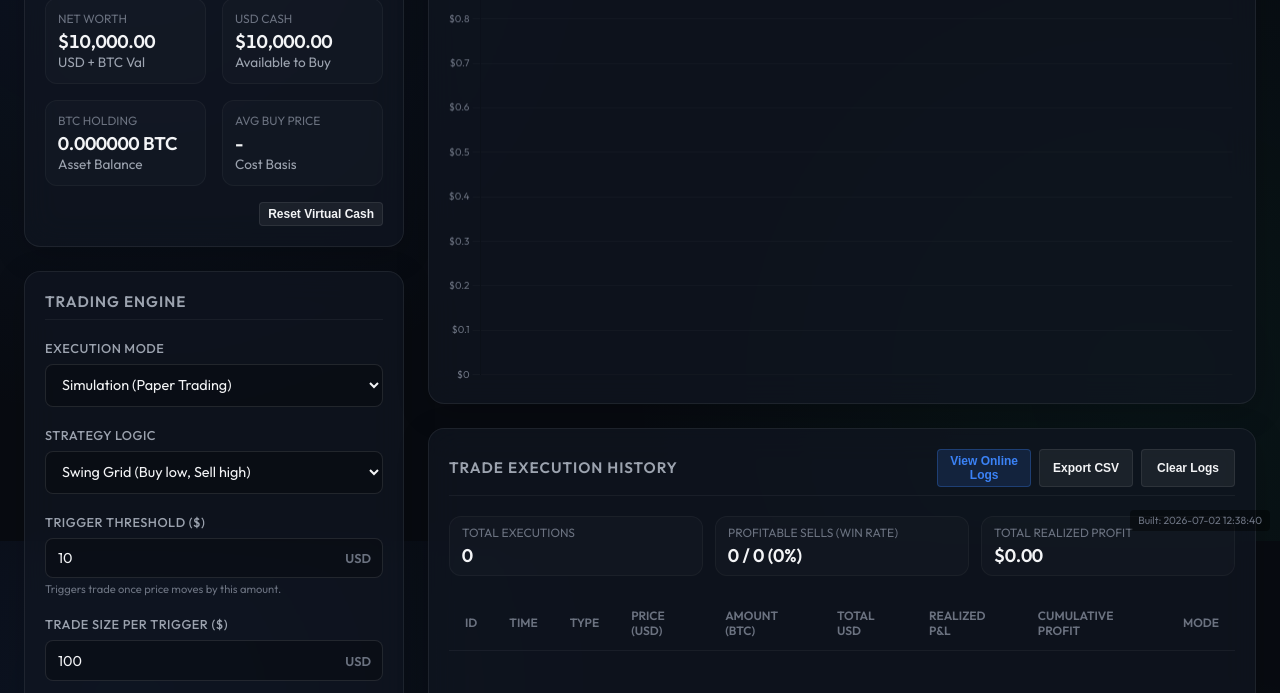
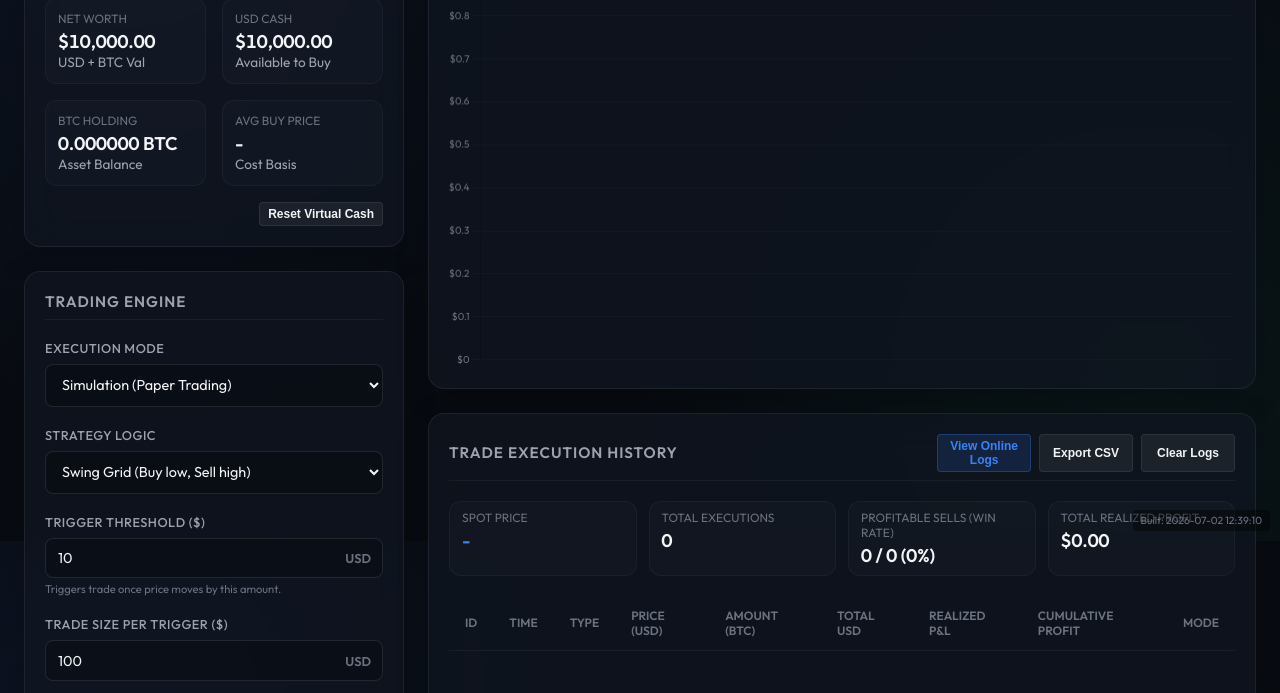
Before and after one commit to marcboy/btc-trader, a website: page index.html in a window 1280 px wide. Shown: the part 259-952 px from the top of the page. Drawn offline with nearby package versions, Linux system fonts and the light colour scheme; some packages are replaced by stand-ins of ours; a script that the page names is missing.

Commit message:
Add real-time Spot Price stat card inside execution history summary grid

```diff
--- a/app.js
+++ b/app.js
@@ -676,9 +676,14 @@ function updateUI() {
   }
 
   // 4. Statistics Block
+  const spotPriceEl = document.getElementById('stat-spot-price');
   const totalTradesEl = document.getElementById('stat-total-trades');
   const profitableTradesEl = document.getElementById('stat-profitable-trades');
   const totalProfitEl = document.getElementById('stat-total-profit');
+
+  if (spotPriceEl && state.currentPrice) {
+    spotPriceEl.textContent = `$${state.currentPrice.toLocaleString(undefined, { minimumFractionDigits: 2 })}`;
+  }
 
   const trades = state.tradeLog.filter(t => t.status === state.mode);
   const sellTrades = trades.filter(t => t.type === 'SELL');
--- a/index.html
+++ b/index.html
@@ -194,7 +194,11 @@
           </div>
         </div>
 
-        <div class="portfolio-grid" style="grid-template-columns: 1fr 1fr 1fr; gap: 0.75rem; margin-bottom: 0.75rem;">
+        <div class="portfolio-grid" style="grid-template-columns: 1fr 1fr 1fr 1fr; gap: 0.75rem; margin-bottom: 0.75rem;">
+          <div class="stat-box" style="padding: 0.5rem 0.75rem;">
+            <div class="stat-label">Spot Price</div>
+            <div class="stat-val" id="stat-spot-price" style="color: var(--primary); font-variant-numeric: tabular-nums;">-</div>
+          </div>
           <div class="stat-box" style="padding: 0.5rem 0.75rem;">
             <div class="stat-label">Total Executions</div>
             <div class="stat-val" id="stat-total-trades">0</div>
@@ -283,7 +287,7 @@
 
   <!-- Version Badge -->
   <div id="version-badge" style="position: fixed; bottom: 10px; right: 10px; font-size: 0.65rem; color: var(--text-muted); background: rgba(0,0,0,0.4); padding: 4px 8px; border-radius: 4px; pointer-events: none; z-index: 9999;">
-    Built: 2026-07-02 12:38:40
+    Built: 2026-07-02 12:39:10
   </div>
 
   <!-- Main Logic Script -->
```
